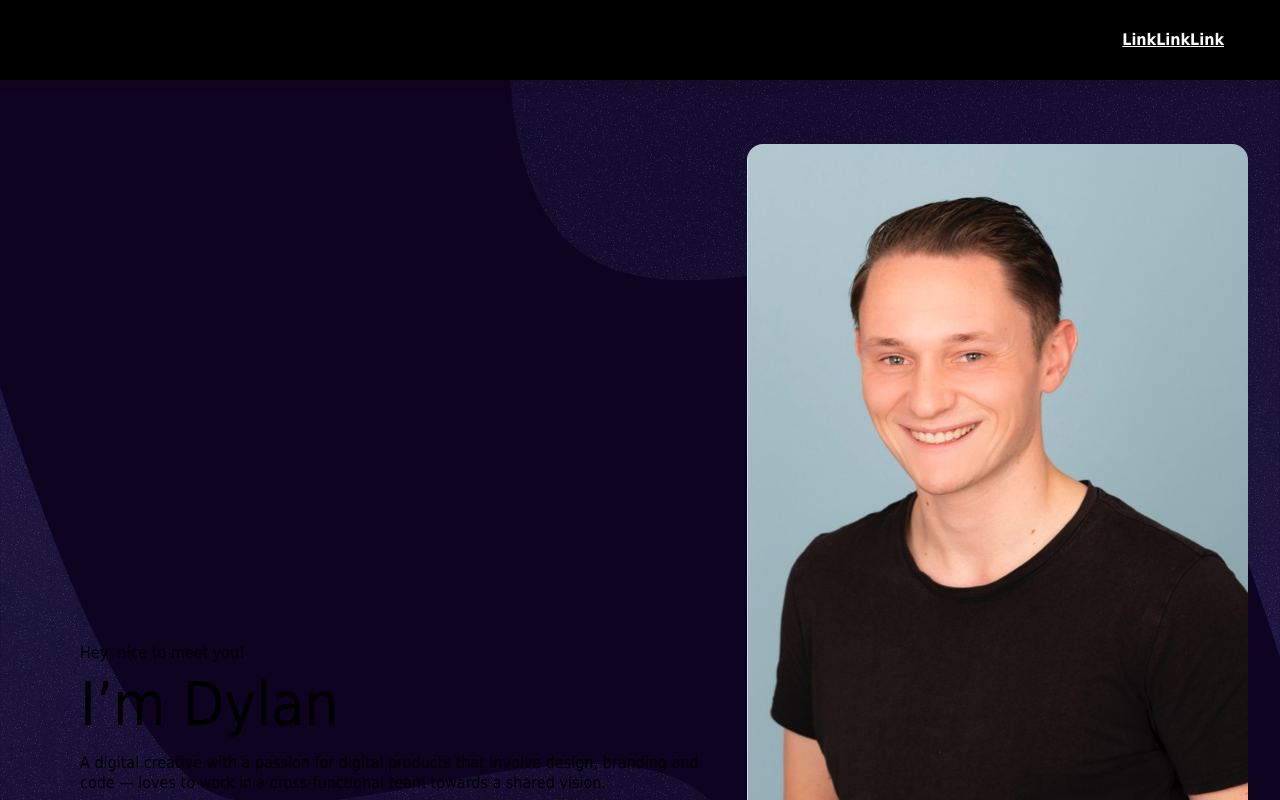
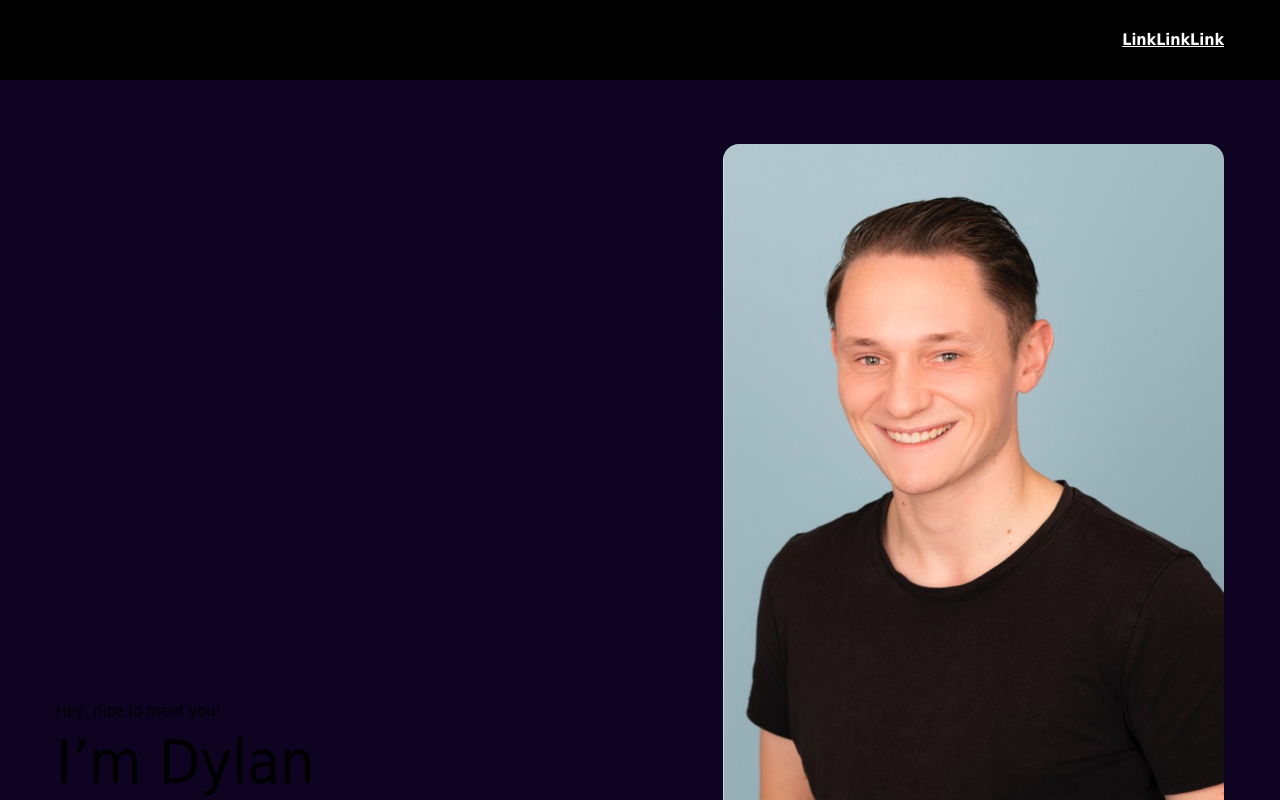
Before and after one commit to dylanvanzanten/portfolio-2022, a Next.js app: page / in a window 1280 px wide. Shown: the top 800 px of the page. Built offline with nearby package versions, Linux system fonts and the light colour scheme; a web font is replaced by a local one.

Commit message:
refactor(Hero): Add inline svg, add height Hero

```diff
--- a/components/Hero/Hero.tsx
+++ b/components/Hero/Hero.tsx
@@ -1,6 +1,7 @@
 import React from "react";
 import Image from "next/image";
 import profilePicture from "../../public/img/dylan.jpg";
+import Wave from "../../public/img/wave.svg";
 
 // Component
 const Hero = ({}) => {
@@ -20,6 +21,7 @@ const Hero = ({}) => {
             placeholder="blur"
             priority
           />
+          <Wave />
         </div>
 
         <div className="hero__content">
--- a/components/Hero/_hero.scss
+++ b/components/Hero/_hero.scss
@@ -1,42 +1,51 @@
 .hero {
   position: relative;
-  padding: $spacing-xl;
+  padding: $spacing-xl 0;
   background-color: $color-primary;
 
-  &::before,
-  &::after {
-    content: "";
-    position: absolute;
-    background: url("../../public/img/wave.png") no-repeat;
-    background-size: 100%;
-    background-position: bottom left;
-    height: 100%;
-    width: 100%;
+  // &::before,
+  // &::after {
+  //   content: "";
+  //   position: absolute;
+  //   background: url("../../public/img/wave.svg") no-repeat;
+  //   background-size: 100%;
+  //   background-position: bottom left;
+  //   height: 100%;
+  //   width: 100%;
+
+  //   @media (min-width: $mq-tab--sml) {
+  //     background-size: auto;
+  //   }
+  // }
+
+  // &::before {
+  //   top: 0;
+  //   right: 0;
+  //   transform: rotate(180deg);
+  // }
+
+  // &::after {
+  //   bottom: 0;
+  //   left: 0;
+  // }
+
+  .container {
+    position: relative;
+    display: flex;
 
     @media (min-width: $mq-tab--sml) {
-      background-size: auto;
+      min-height: 750px;
     }
   }
 
-  &::before {
-    top: 0;
-    right: 0;
-    transform: rotate(180deg);
-  }
+  &__image {
+    position: absolute;
+    display: none;
+    right: $spacing-sml;
 
-  &::after {
-    bottom: 0;
-    left: 0;
-  }
-
-  .container {
-    flex-direction: column;
-    display: flex;
-  }
-
-  &__image {
-    align-self: flex-end;
-    z-index: 10;
+    @media (min-width: $mq-tab--sml) {
+      display: block;
+    }
 
     img {
       border-radius: $border-radius-xl;
@@ -44,10 +53,14 @@
   }
 
   &__content {
-    position: absolute;
+    align-self: flex-end;
     font-size: 20px;
-    max-width: 50vw;
-    bottom: $spacing-xxxl;
-    z-index: 20;
+    width: 100%;
+    order: 1;
+    z-index: 5;
+
+    @media (min-width: $mq-tab--sml) {
+      max-width: 60vw;
+    }
   }
 }
```
